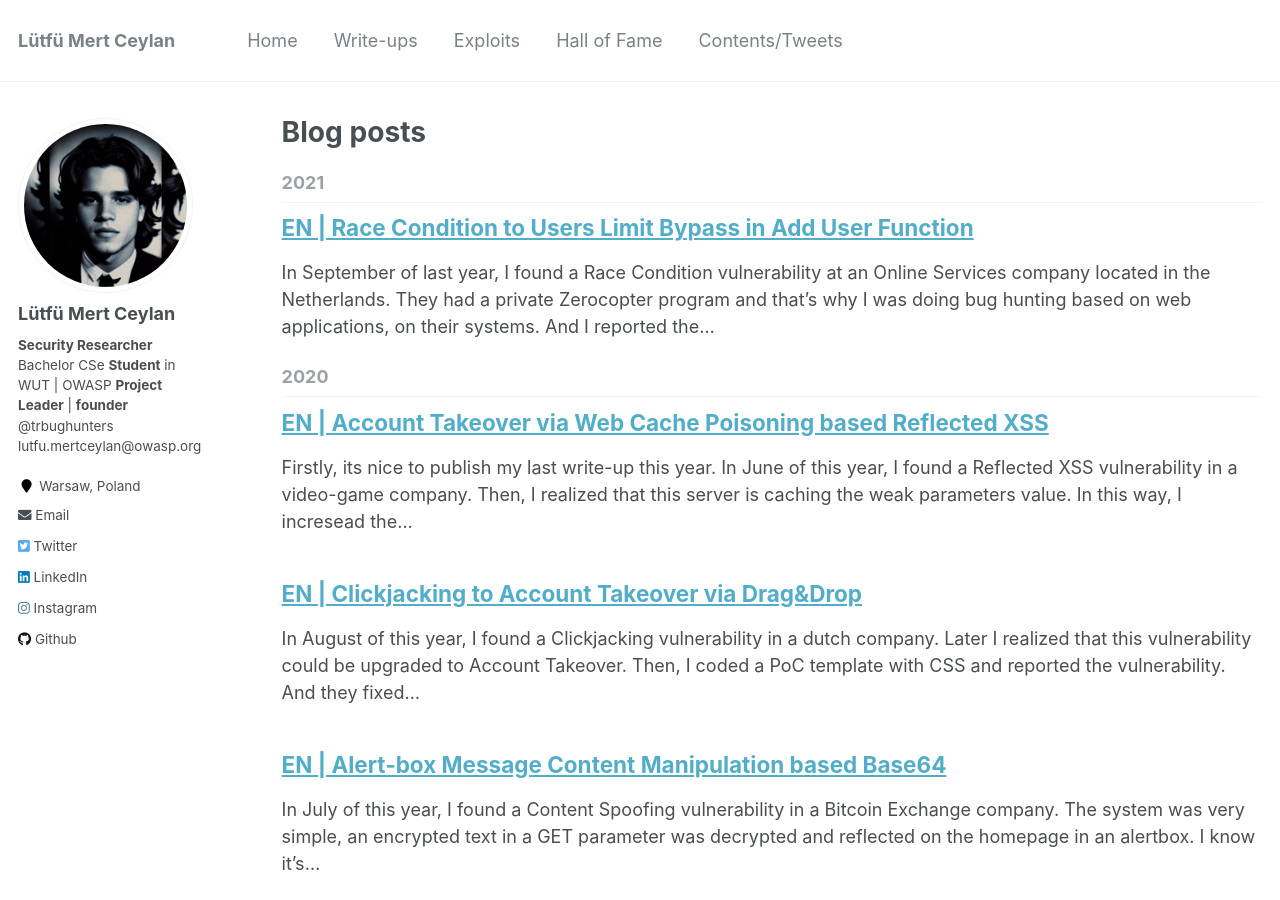
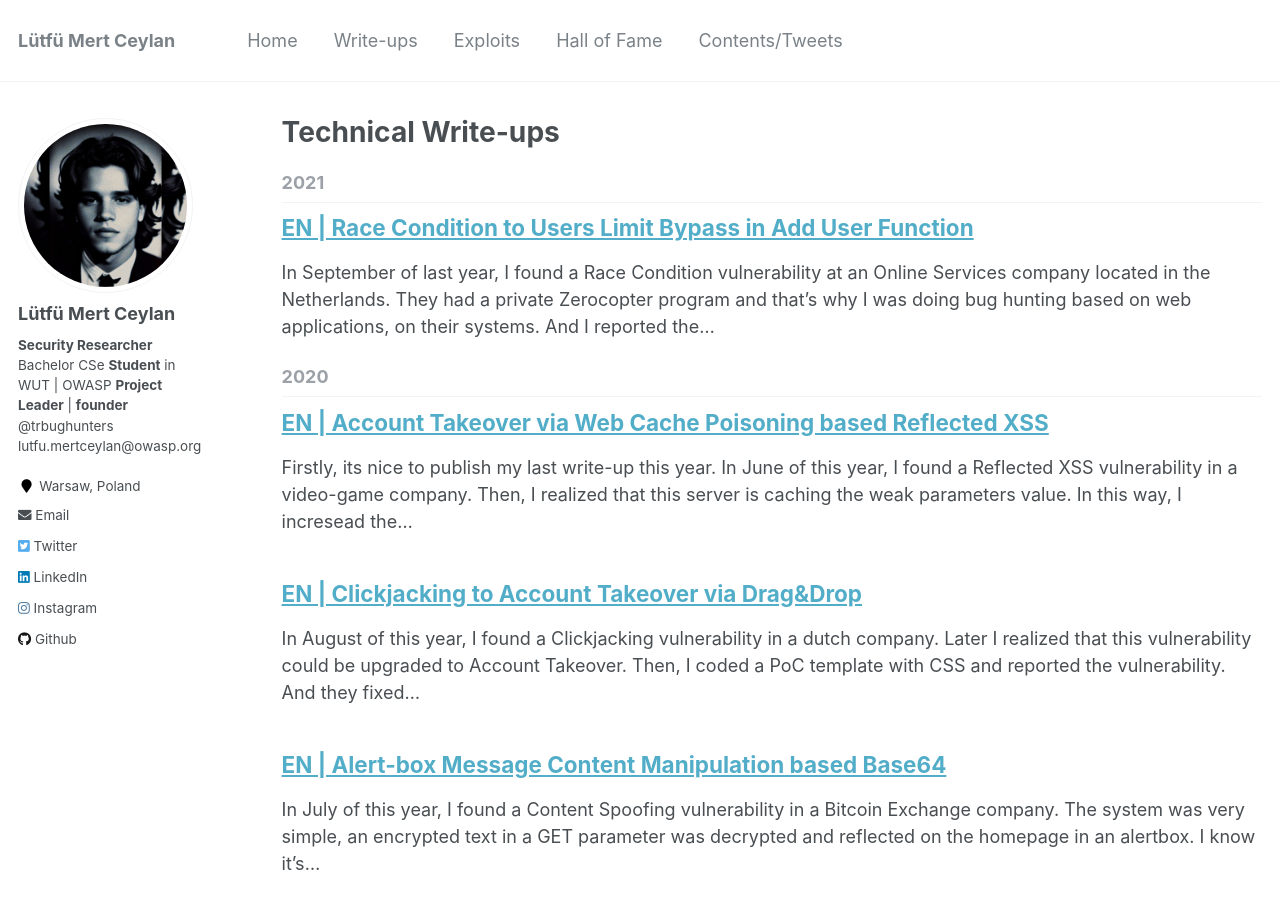
Before and after one commit to lutfumertceylan/mywebsite, a Jekyll site: the page built from _pages/year-archive.html, in a window 1280 px wide and 900 px high. Built offline with Jekyll 4.4.1, drawn with Linux system fonts in a browser that asks for light colours.

Commit message:
Update year-archive.html

```diff
--- a/_pages/year-archive.html
+++ b/_pages/year-archive.html
@@ -1,10 +1,11 @@
 ---
 layout: archive
-permalink: /blog/
-title: "Blog posts"
+permalink: /write-ups/
+title: "Technical Write-ups"
 author_profile: true
 redirect_from:
   - /blogpost/
+  - /blog/
 ---
 
 {% include base_path %}
```
